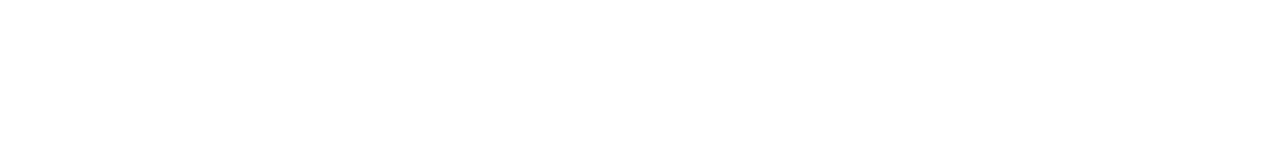
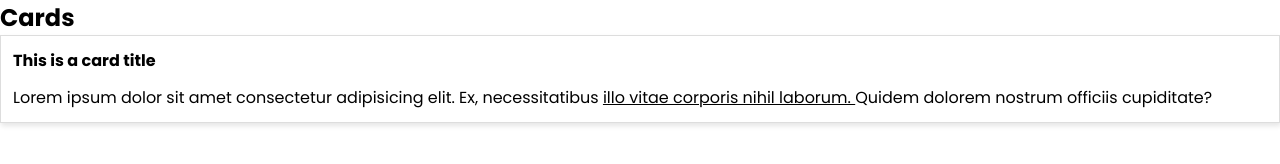
Before and after one commit to ayushCode27/Sass-Library, a website: page index.html in a window 1280 px wide. Drawn offline with nearby package versions, Linux system fonts and the light colour scheme; files that its build step writes are made by us from their sources.

Commit message:
add some base style, card styles

```diff
--- a/index.html
+++ b/index.html
@@ -5,8 +5,28 @@
     <meta http-equiv="X-UA-Compatible" content="IE=edge" />
     <meta name="viewport" content="width=device-width, initial-scale=1.0" />
     <title>Sass Library</title>
-    <link rel="stylesheet" href="css/index.css">
+    <link rel="stylesheet" href="css/index.css" />
   </head>
   <body>
+    <!-- colors -->
+
+    <!-- font sizes -->
+
+    <!-- buttons -->
+
+    <!-- cards -->
+    <h2>Cards</h2>
+    <div class="card">
+      <h1 class="card-title">This is a card title</h1>
+      <p class="card-body">
+        Lorem ipsum dolor sit amet consectetur adipisicing elit. Ex,
+        necessitatibus <a href="#">illo vitae corporis nihil laborum. </a>Quidem
+        dolorem nostrum officiis cupiditate?
+      </p>
+    </div>
+
+    <!-- grid systems -->
+
+    <!-- utilities -->
   </body>
 </html>
--- a/notest.txt
+++ b/notest.txt
@@ -1,5 +1,9 @@
 - Order of sass import files on index.scss does matter. Sass compiler, compiles from top to bottom.
+
 - "_" before scss files, we are creating a partial, telling sass compiler not to compile code inside it to separate css
+
 - using *.scss we are telling compiler that any file with scss extension need to be compiled into separate css file.
+
 - '$' - Sass variable
+
 - using scss file in link will work, but only valid css will be recognized.
--- a/sigma/_variables.scss
+++ b/sigma/_variables.scss
@@ -11,3 +11,9 @@ $base-margin: 0.75rem;
 // borders
 $base-border-thickness:1px;
 $base-border-radius: 20px;
+
+// box-shadow
+$base-box-shadow: 1px 3px 5px rgba(0,0,0,0.1);
+
+// font sizes
+$base-font-size: 1rem;
--- /dev/null
+++ b/sigma/components/_card.scss
@@ -0,0 +1,20 @@
+.card {
+  display: block;
+  padding: $base-padding;
+  border: $base-border-thickness solid #ddd;
+  box-shadow: $base-box-shadow;
+
+  .card-title {
+    font-size: $base-font-size;
+    padding-bottom: $base-padding;
+    font-weight: bold;
+  }
+
+  .card-body {
+    font-size: $base-font-size;
+
+    a {
+      text-decoration: underline;
+    }
+  }
+}
--- a/sigma/index.scss
+++ b/sigma/index.scss
@@ -8,6 +8,7 @@
 
 
 // components (button, card, navbar etc.)
+@import 'components/card'
 
 
 // utilities (margin, padding etc.)
```
